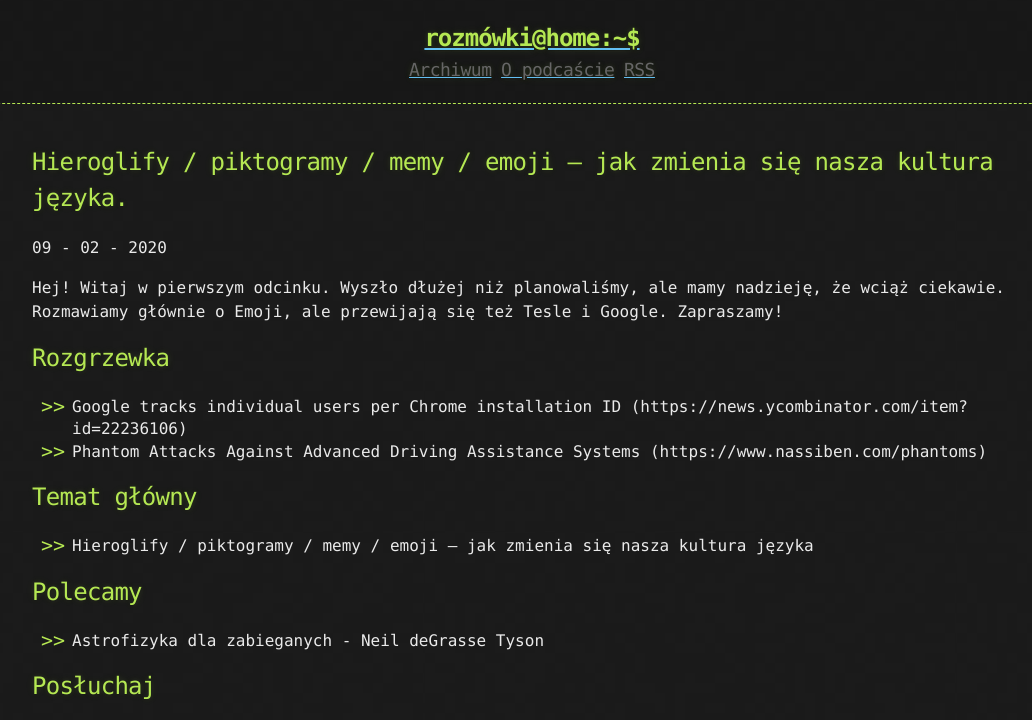
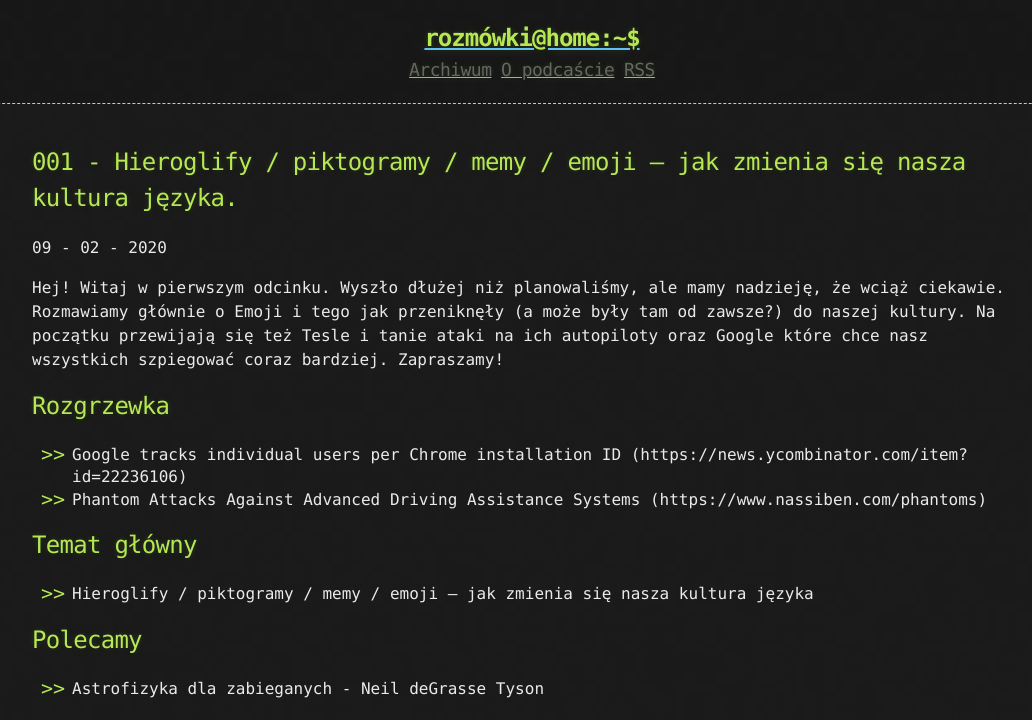
Before and after one commit to QuantumDamage/rozmowki-techno-logiczne, a Jekyll site: the page built from _posts/2020-02-09-001.md, in a window 1280 px wide, cut to the strip 0-720 px from the top of the page. Shown: the whole strip, without its empty margins (108-1140 px from the left). Built offline with Jekyll 4.4.1, drawn with Linux system fonts in a browser that asks for light colours.

Commit message:
opis 001

```diff
--- a/_posts/2020-02-09-001.md
+++ b/_posts/2020-02-09-001.md
@@ -1,10 +1,10 @@
 ---
-title: Hieroglify / piktogramy / memy / emoji — jak zmienia się nasza kultura języka.
+title: 001 - Hieroglify / piktogramy / memy / emoji — jak zmienia się nasza kultura języka.
 published: true
 excerpt_separator: <!--end_excerpt-->
 ---
 
-Hej! Witaj w pierwszym odcinku. Wyszło dłużej niż planowaliśmy, ale mamy nadzieję, że wciąż ciekawie. Rozmawiamy głównie o Emoji, ale przewijają się też Tesle i Google. Zapraszamy!
+Hej! Witaj w pierwszym odcinku. Wyszło dłużej niż planowaliśmy, ale mamy nadzieję, że wciąż ciekawie. Rozmawiamy głównie o Emoji i tego jak przeniknęły (a może były tam od zawsze?) do naszej kultury. Na początku przewijają się też Tesle i tanie ataki na ich autopiloty oraz Google które chce nasz wszystkich szpiegować coraz bardziej. Zapraszamy!
 
 <!--end_excerpt-->
 
```
